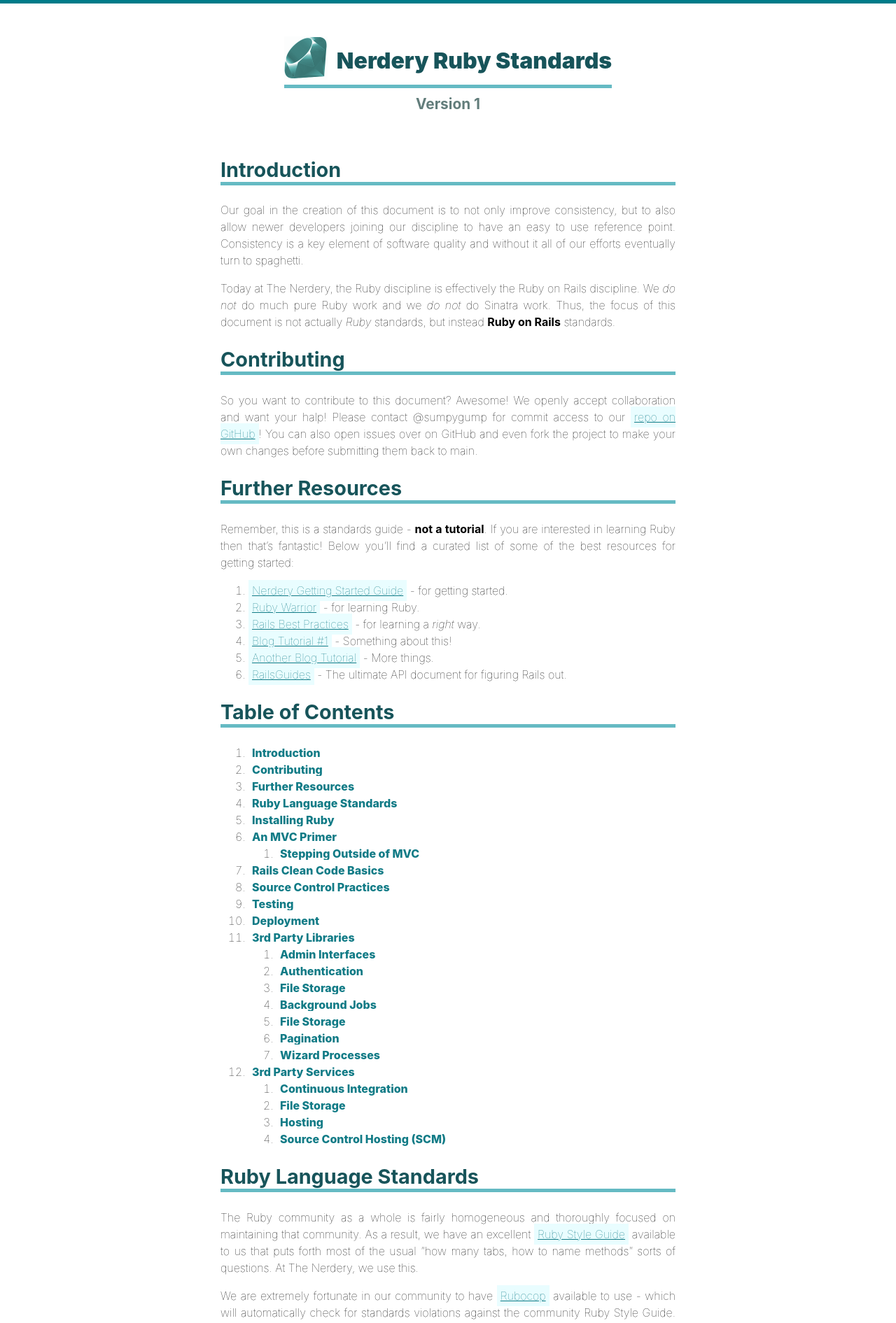
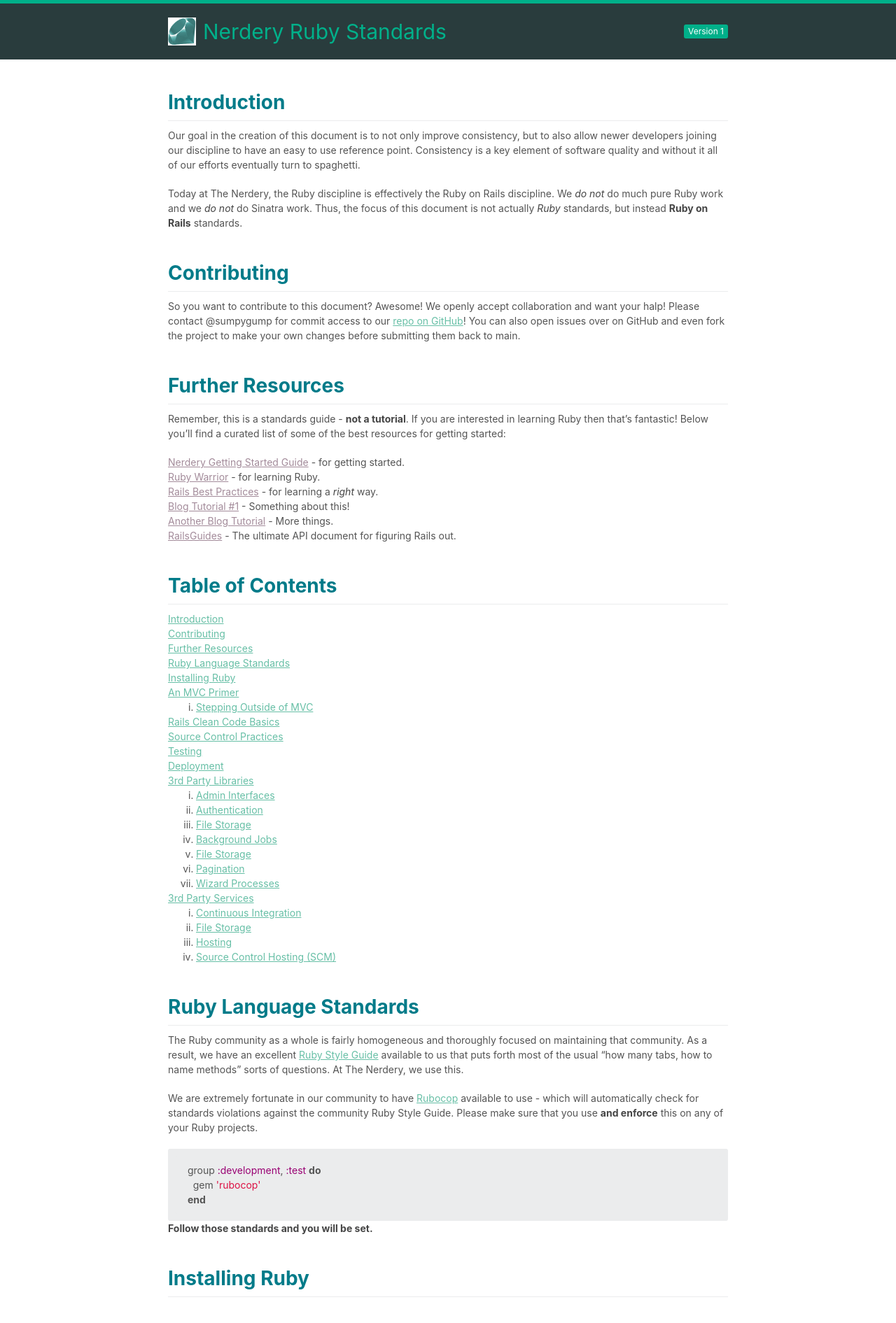
Before and after one commit to thenerdery/ruby-standards, a Jekyll site: the page built from index.md, in a window 1280 px wide. Shown: the top 1891 px of the page at 70% size. Built offline with Jekyll 4.4.1, drawn with Linux system fonts in a browser that asks for light colours.

Commit message:
updating page level wrappers markup and styling. add new file for markdown theme and related styles to skin user entered content

```diff
--- a/_layouts/default.html
+++ b/_layouts/default.html
@@ -15,22 +15,31 @@
 </head>
 
 <body>
-<header>
-    <!--<div class="menu">
-        {% for my_page in site.pages %}
-        {% if my_page.title %}
-        <a class="page-link" href="{{ my_page.url | prepend: site.baseurl }}">{{ my_page.title }}</a>
-        {% endif %}
-        {% endfor %}
-    </div>-->
-    <!--<h1>
-        Nerdery Ruby Standards
-    </h1>-->
-</header>
 
-<div class="content-container">
+<div class="page">
+  <div class="page-header">
+    <div class="banner">
+      <header class="masthead">
+        <div class="masthead-logo">
+          <img src="/assets/images/header-ruby-logo@2x.png" alt="" />
+        </div>
+
+        <h1 class="masthead-title">
+          Nerdery Ruby Standards
+        </h1>
+
+        <div class="masthead-tag">
+          Version 1
+        </div>
+      </header>
+    </div>
+  </div>
+
+  <div class="page-content">
     {{ content }}
+  </div>
 </div>
+
 </body>
 
 </html>
--- a/_layouts/page.html
+++ b/_layouts/page.html
@@ -2,12 +2,6 @@
 layout: default
 ---
 
-<article class="page-container">
-    <header>
-        <h1 class="page-title">{{ page.title }}</h1>
-        <h2>{{ page.subtitle }}</h2>
-    </header>
-    <div class="page-content">
-        {{ content }}
-    </div>
-</article>
+<div class="markdown">
+  {{ content }}
+</div>
--- a/_sass/_base.scss
+++ b/_sass/_base.scss
@@ -1,113 +1,83 @@
-body {
-  font-family: -apple-system, BlinkMacSystemFont, "Segoe UI", Roboto, Helvetica, Arial, sans-serif, "Apple Color Emoji", "Segoe UI Emoji", "Segoe UI Symbol";
-  border-top: 5px solid #007B89;
-  margin: 0px;
-  padding: 0px;
+//================================================================
+// Mixins
+//================================================================
+
+@mixin centeredWrapper {
+  margin: 0 auto;
+  max-width: 800px;
 }
 
-a, a:visited {
-  background-color: #e9fdff;
-  color: #117b86;
-  padding: 5px;
+//================================================================
+// Base Elements
+//================================================================
+
+body {
+  font-family:
+    -apple-system,
+    BlinkMacSystemFont,
+    "Segoe UI",
+    Roboto,
+    Helvetica,
+    Arial,
+    sans-serif,
+    "Apple Color Emoji",
+    "Segoe UI Emoji",
+    "Segoe UI Symbol";
 }
 
-a:hover {
-  background-color: #007B89;
+img {
+  display: block;
+  width: 100%;
+}
+
+//================================================================
+// Banner
+//================================================================
+
+.banner {
+  padding: 20px;
+  border-top: 5px solid #00b08a;
+  background-color: #293c3d;
+}
+
+//================================================================
+// Page
+//================================================================
+
+.page-content { @include centeredWrapper(); }
+
+//================================================================
+// Masthead
+//================================================================
+
+.masthead {
+  @include centeredWrapper();
+  position: relative;
+  font-size: 0;
+}
+
+.masthead > * {
+  display: inline-block;
+  vertical-align: middle;
+}
+
+.masthead > * + * { margin-left: 10px; }
+
+.masthead-logo { width: 40px; }
+
+.masthead-title {
+  font-size: 30px;
+  color: #00b08a;
+}
+
+.masthead-tag {
+  padding: 4px 6px;
+  position: absolute;
+  right: 0;
+  top: 50%;
+  transform: translateY(-50%);
+  border-radius: 3px;
+  background-color: #00b08a;
+  font-size: 12px;
   color: #ffffff;
 }
-
-blockquote {
-  border-left: 2px solid #cecece;
-  font-style: italic;
-  padding-left: 5px;
-}
-
-h1 {
-  color: #17545a;
-  font-size: 1.8em;
-}
-
-h2 {
-  color: #627d7b;
-  font-size: 1.3em;
-}
-
-h3 {
-  border-bottom: 2px solid #cecece;
-  color: #6c7186;
-  display: inline-block;
-  margin-bottom: 2px;
-  margin-top: 2px;
-}
-
-header {
-  text-align: center;
-  margin-top: 20px;
-}
-
-hr {
-  margin: 45px;
-}
-
-p, li {
-  font-weight: 100;
-  line-height: 1.5em;
-  text-align: justify;
-}
-
-pre {
-  padding: 10px;
-}
-
-pre > code {
-  font-family: Consolas, "Liberation Mono", Menlo, Courier, monospace;
-  font-size: 12px;
-  line-height: 1.5em;
-}
-
-code.highlighter-rouge, .highlighter-rouge pre.highlight {
-  background-color: #eef9ff;
-}
-
-.content-container {
-  margin: auto;
-  max-width: 650px;
-
-  h1 {
-    border-bottom: 5px solid #65bac3;
-  }
-}
-
-.page-container {
-  header {
-    margin-bottom: 64px;
-    text-align: center;
-
-    h1 {
-      background-image: url("/assets/images/header-ruby-logo@2x.png");
-      background-size: 62px 62px;
-      padding: 15px 0 15px 75px;
-      background-repeat: no-repeat;
-      display: inline-block;
-      font-size: 2em;
-      font-weight: 900;
-      margin-bottom: 5px;
-    }
-    h2 {
-      margin-top: 5px;
-    }
-  }
-}
-
-#markdown-toc {
-  a {
-    background-color: white;
-    text-decoration: none;
-    font-weight: 800;
-  }
-  a:hover {
-    background-color: #007B89;
-    color: #ffffff;
-    text-decoration: none;
-  }
-}
--- a/_sass/_highlight.scss
+++ b/_sass/_highlight.scss
@@ -1,140 +1,69 @@
 /**
  * Syntax highlighting styles
  */
-.highlight {
-  background: #fff; }
+.highlight,
 .highlighter-rouge .highlight {
-  background: #eef; }
-.highlight .c {
-  color: #998;
-  font-style: italic; }
-.highlight .err {
-  color: #a61717;
-  background-color: #e3d2d2; }
-.highlight .k {
-  font-weight: bold; }
-.highlight .o {
-  font-weight: bold; }
-.highlight .cm {
-  color: #998;
-  font-style: italic; }
-.highlight .cp {
-  color: #999;
-  font-weight: bold; }
-.highlight .c1 {
-  color: #998;
-  font-style: italic; }
-.highlight .cs {
-  color: #999;
-  font-weight: bold;
-  font-style: italic; }
-.highlight .gd {
-  color: #000;
-  background-color: #fdd; }
-.highlight .gd .x {
-  color: #000;
-  background-color: #faa; }
-.highlight .ge {
-  font-style: italic; }
-.highlight .gr {
-  color: #a00; }
-.highlight .gh {
-  color: #999; }
-.highlight .gi {
-  color: #000;
-  background-color: #dfd; }
-.highlight .gi .x {
-  color: #000;
-  background-color: #afa; }
-.highlight .go {
-  color: #888; }
-.highlight .gp {
-  color: #555; }
-.highlight .gs {
-  font-weight: bold; }
-.highlight .gu {
-  color: #aaa; }
-.highlight .gt {
-  color: #a00; }
-.highlight .kc {
-  font-weight: bold; }
-.highlight .kd {
-  font-weight: bold; }
-.highlight .kp {
-  font-weight: bold; }
-.highlight .kr {
-  font-weight: bold; }
-.highlight .kt {
-  color: #458;
-  font-weight: bold; }
-.highlight .m {
-  color: #099; }
-.highlight .s {
-  color: #d14; }
-.highlight .na {
-  color: #008080; }
-.highlight .nb {
-  color: #0086B3; }
-.highlight .nc {
-  color: #458;
-  font-weight: bold; }
-.highlight .no {
-  color: #008080; }
-.highlight .ni {
-  color: #800080; }
-.highlight .ne {
-  color: #900;
-  font-weight: bold; }
-.highlight .nf {
-  color: #900;
-  font-weight: bold; }
-.highlight .nn {
-  color: #555; }
-.highlight .nt {
-  color: #000080; }
-.highlight .nv {
-  color: #008080; }
-.highlight .ow {
-  font-weight: bold; }
-.highlight .w {
-  color: #bbb; }
-.highlight .mf {
-  color: #099; }
-.highlight .mh {
-  color: #099; }
-.highlight .mi {
-  color: #099; }
-.highlight .mo {
-  color: #099; }
-.highlight .sb {
-  color: #d14; }
-.highlight .sc {
-  color: #d14; }
-.highlight .sd {
-  color: #d14; }
-.highlight .s2 {
-  color: #d14; }
-.highlight .se {
-  color: #d14; }
-.highlight .sh {
-  color: #d14; }
-.highlight .si {
-  color: #d14; }
-.highlight .sx {
-  color: #d14; }
-.highlight .sr {
-  color: #009926; }
-.highlight .s1 {
-  color: #d14; }
-.highlight .ss {
-  color: #990073; }
-.highlight .bp {
-  color: #999; }
-.highlight .vc {
-  color: #008080; }
-.highlight .vg {
-  color: #008080; }
-.highlight .vi {
-  color: #008080; }
-.highlight .il {
-  color: #099; }
+  padding: 10px;
+  background: #ebeced;
+  border-radius: 3px;
+}
+
+.highlight .c { color: #998; font-style: italic; }
+.highlight .err { color: #a61717; background-color: #e3d2d2; }
+.highlight .k { font-weight: bold; }
+.highlight .o { font-weight: bold; }
+.highlight .cm { color: #998; font-style: italic; }
+.highlight .cp { color: #999; font-weight: bold; }
+.highlight .c1 { color: #998; font-style: italic; }
+.highlight .cs { color: #999; font-weight: bold; font-style: italic; }
+.highlight .gd { color: #000; background-color: #fdd; }
+.highlight .gd .x { color: #000; background-color: #faa; }
+.highlight .ge { font-style: italic; }
+.highlight .gr { color: #a00; }
+.highlight .gh { color: #999; }
+.highlight .gi { color: #000; background-color: #dfd; }
+.highlight .gi .x { color: #000; background-color: #afa; }
+.highlight .go { color: #888; }
+.highlight .gp { color: #555; }
+.highlight .gs { font-weight: bold; }
+.highlight .gu { color: #aaa; }
+.highlight .gt { color: #a00; }
+.highlight .kc { font-weight: bold; }
+.highlight .kd { font-weight: bold; }
+.highlight .kp { font-weight: bold; }
+.highlight .kr { font-weight: bold; }
+.highlight .kt { color: #458; font-weight: bold; }
+.highlight .m { color: #099; }
+.highlight .s { color: #d14; }
+.highlight .na { color: #008080; }
+.highlight .nb { color: #0086B3; }
+.highlight .nc { color: #458; font-weight: bold; }
+.highlight .no { color: #008080; }
+.highlight .ni { color: #800080; }
+.highlight .ne { color: #900; font-weight: bold; }
+.highlight .nf { color: #900; font-weight: bold; }
+.highlight .nn { color: #555; }
+.highlight .nt { color: #000080; }
+.highlight .nv { color: #008080; }
+.highlight .ow { font-weight: bold; }
+.highlight .w { color: #bbb; }
+.highlight .mf { color: #099; }
+.highlight .mh { color: #099; }
+.highlight .mi { color: #099; }
+.highlight .mo { color: #099; }
+.highlight .sb { color: #d14; }
+.highlight .sc { color: #d14; }
+.highlight .sd { color: #d14; }
+.highlight .s2 { color: #d14; }
+.highlight .se { color: #d14; }
+.highlight .sh { color: #d14; }
+.highlight .si { color: #d14; }
+.highlight .sx { color: #d14; }
+.highlight .sr { color: #009926; }
+.highlight .s1 { color: #d14; }
+.highlight .ss { color: #990073; }
+.highlight .bp { color: #999; }
+.highlight .vc { color: #008080; }
+.highlight .vg { color: #008080; }
+.highlight .vi { color: #008080; }
+.highlight .il { color: #099; }
--- /dev/null
+++ b/_sass/_markdown.scss
@@ -0,0 +1,49 @@
+.markdown {
+  & {
+    font-size: 14px;
+    line-height: 1.5;
+    color: #545454;
+  }
+
+  h1, h2, h3, h4, h5, h6 {
+    margin: 40px 0 10px;
+    color: #007b89;
+    opacity: 0.6;
+  }
+
+  h1, h4, h5, h6, strong { font-weight: bold; }
+
+  h1 {
+    padding-bottom: 5px;
+    border-bottom: 1px solid #ebeced;
+    font-size: 28px;
+    opacity: 1;
+  }
+
+  h2 { font-size: 20px; }
+  h3 { font-size: 16px; }
+  h4 { font-size: 14px; }
+  h5 { font-size: 12px; }
+  h6 { font-size: 10px; }
+
+  p { margin-bottom: 20px; }
+
+  strong, em { color: #454545; }
+
+  em { font-style: italic; }
+
+  a { color: #67bfa6; }
+  a:visited { color: #a38b9a; }
+  a:hover { color: #007b89; }
+
+  ol ol,
+  ul ol {
+    padding-left: 40px;
+    list-style-type: lower-roman;
+  }
+
+  ul ul ol,
+  ul ol ol,
+  ol ul ol,
+  ol ol ol { list-style-type: lower-alpha; }
+}
--- a/css/main.scss
+++ b/css/main.scss
@@ -4,6 +4,7 @@
 @charset "utf-8";
 
 @import
-"base",
-"highlight"
-;
+  "reset",
+  "base",
+  "markdown",
+  "highlight";
```
Also changed, not shown: index.md (+0 -2 lines).
